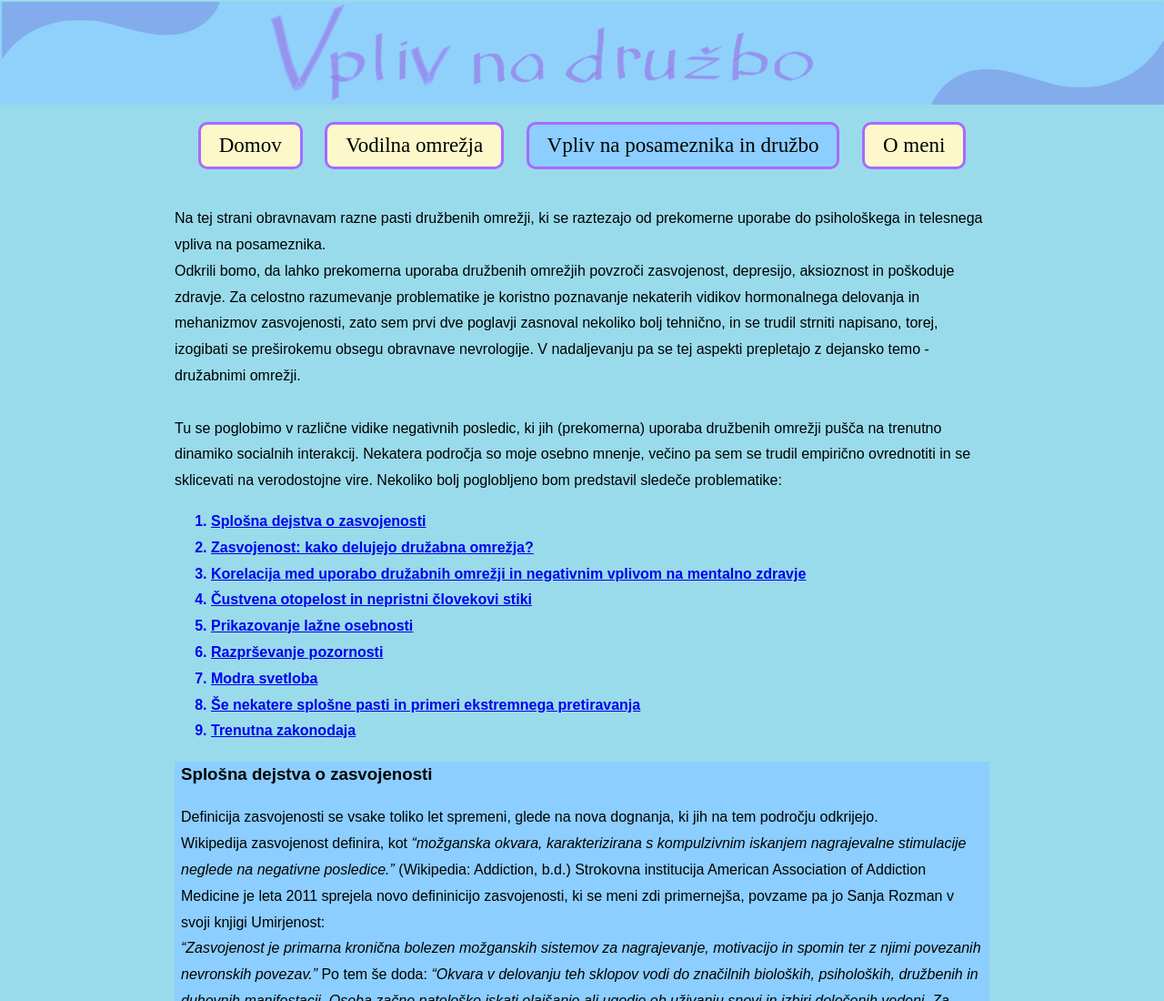
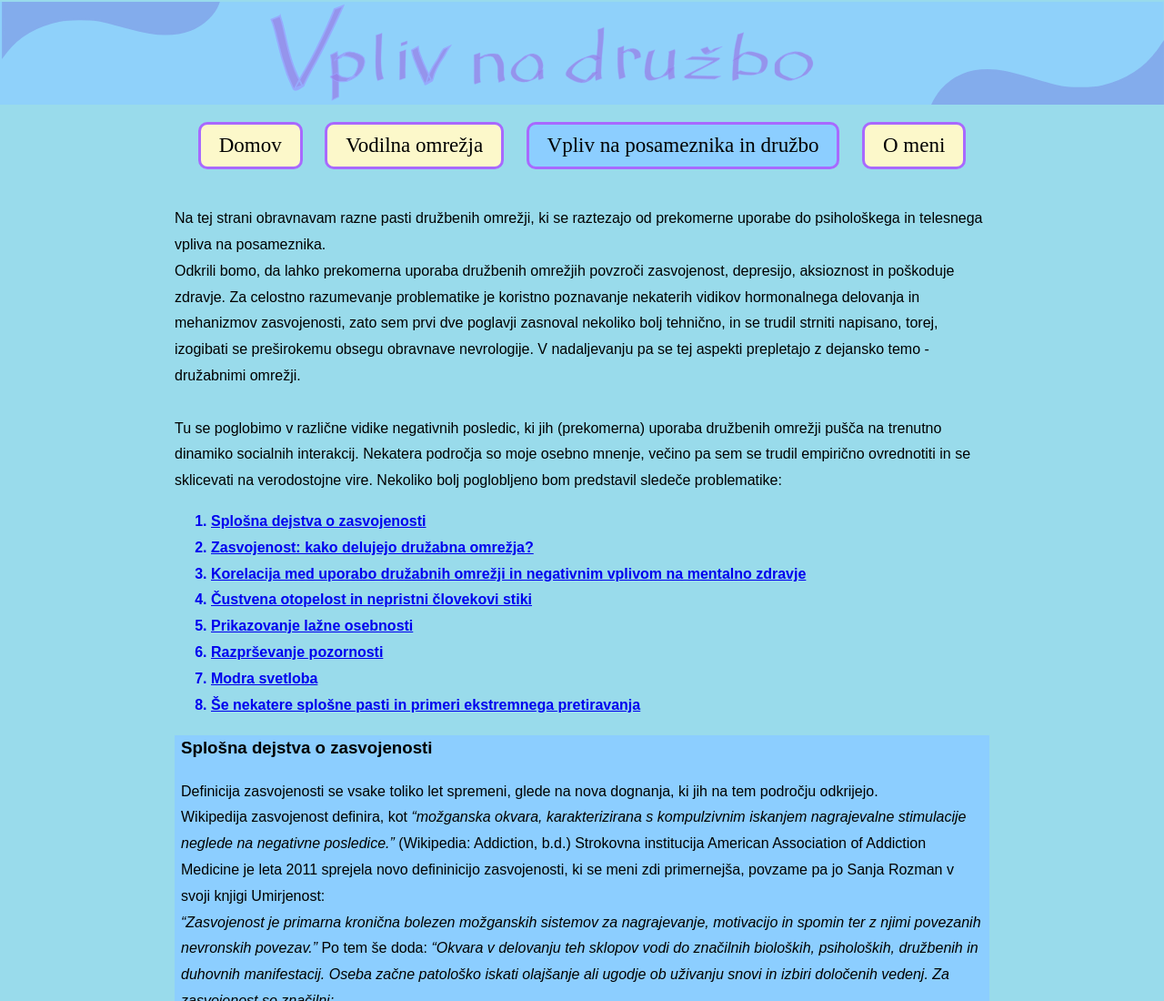
Before and after one commit to BlazKlinec/BlazKlinec.github.io, a plain HTML site: page 3_negativne_posledice_in_vpliv_na_druzbo.html in a window 1280 px wide. Shown: the top 1100 px of the page at 91% size. Drawn offline with Linux system fonts and the light colour scheme.

Commit message:
Update 3_negativne_posledice_in_vpliv_na_druzbo.html

```diff
--- a/3_negativne_posledice_in_vpliv_na_druzbo.html
+++ b/3_negativne_posledice_in_vpliv_na_druzbo.html
@@ -52,7 +52,7 @@ Nekoliko bolj poglobljeno bom predstavil sledeče problematike:
   <a href="#link6"><li> Razprševanje pozornosti</li></a>
   <a href="#link7"><li> Modra svetloba</li></a>
   <a href="#link8"><li> Še nekatere splošne pasti in primeri ekstremnega pretiravanja</li></a>
-  <a href="#link9"><li> Trenutna zakonodaja</li></a>
+
 </b>
 
 
```
